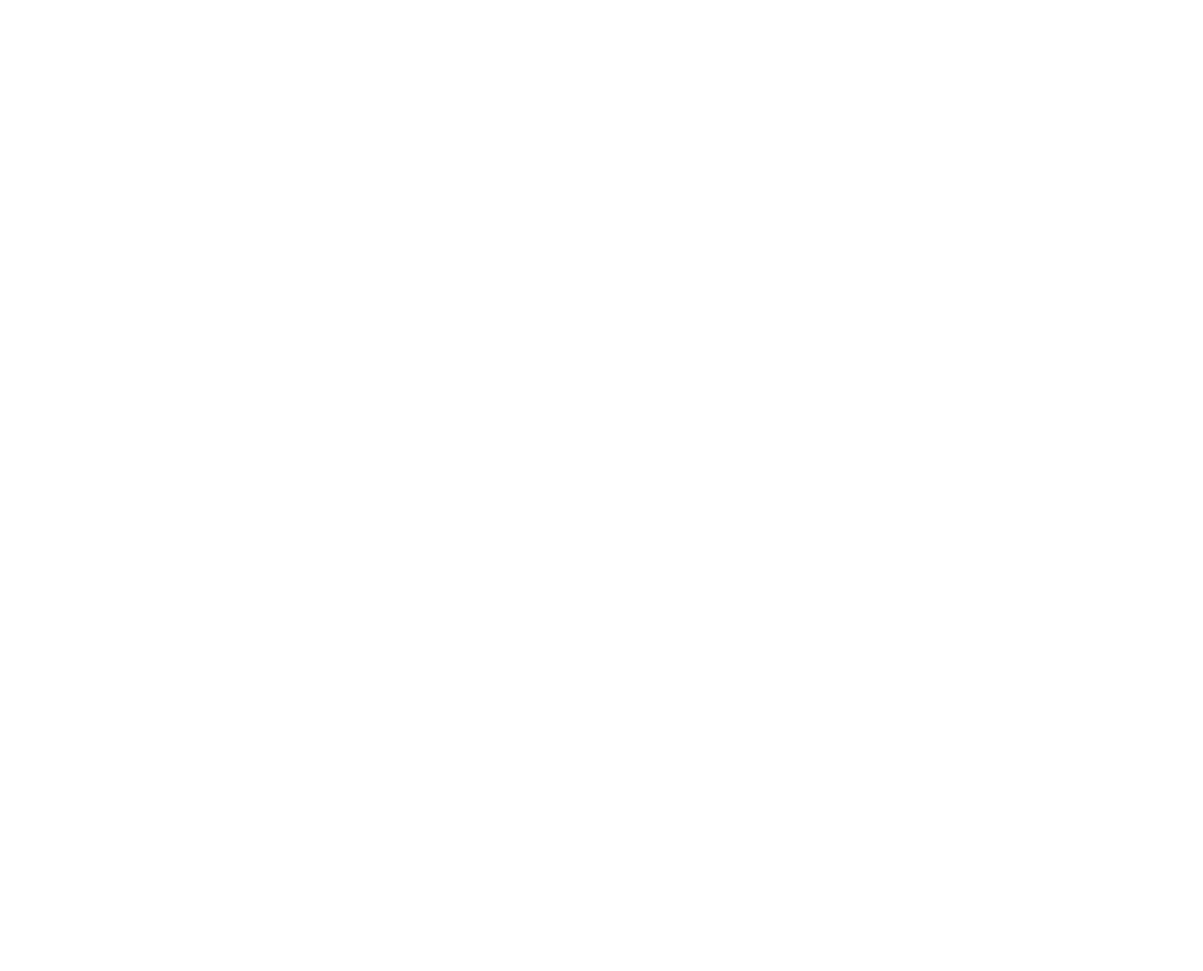
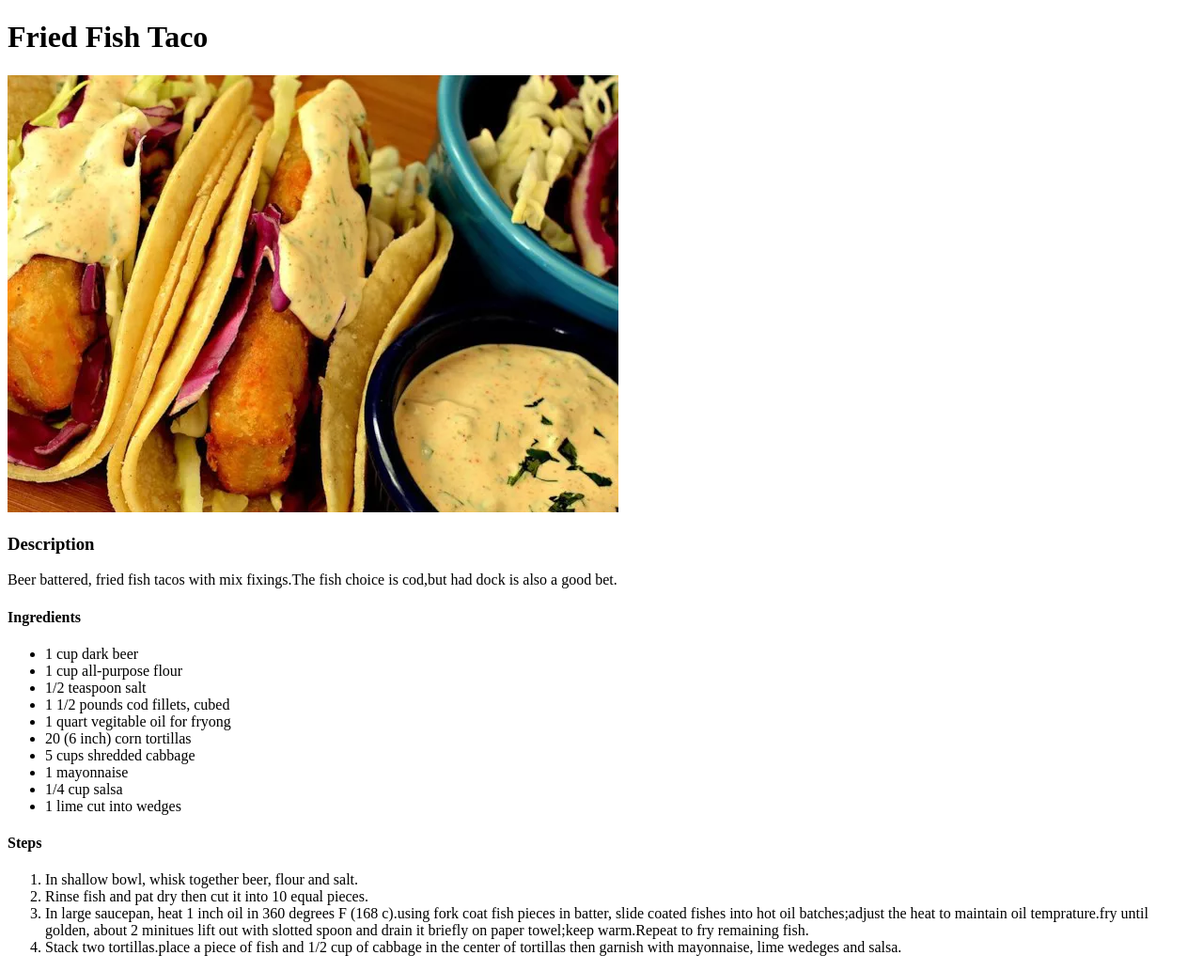
Before and after one commit to Girma3/odin-recipes, a plain HTML site: page recipes/friedfishtaco.html in a window 1280 px wide. Shown: the whole page at 94% size. Before the commit the page ends 800 px from the top, so only its background shows below. Drawn offline with Linux system fonts and the light colour scheme.

Commit message:
images for recipe pages

```diff
--- a/recipes/friedfishtaco.html
+++ b/recipes/friedfishtaco.html
@@ -0,0 +1,53 @@
+<!DOCTYPE html>
+<html lang="en">
+
+<head>
+    <title>
+
+    </title>
+    <meta charset="utf -8">
+</head>
+
+<body>
+    <h1>Fried Fish Taco</h1>
+    <img src="../recipes/images/fishtaco.webp">
+    <h3>Description</h3>
+    <p>Beer battered, fried fish tacos with mix fixings.The fish choice is cod,but had
+        dock is also a good bet.
+    <h4>Ingredients</h4>
+    <ul>
+        <li>1 cup dark beer</li>
+        <li>1 cup all-purpose flour</li>
+        <li>1/2 teaspoon salt</li>
+        <li>1 1/2 pounds cod fillets, cubed</li>
+        <li>1 quart vegitable oil for fryong</li>
+        <li>20 (6 inch) corn tortillas</li>
+        <li>5 cups shredded cabbage</li>
+        <li>1 mayonnaise</li>
+        <li>1/4 cup salsa</li>
+        <li>1 lime cut into wedges</li>
+    </ul>
+    <h4>Steps</h4>
+    <ol>
+        <li>In shallow bowl, whisk together beer, flour and salt.</li>
+
+        <li>Rinse fish and pat dry then cut it into 10 equal pieces.</li>
+
+        <li>In large saucepan, heat 1 inch oil in 360 degrees F (168 c).using
+            fork coat fish pieces in batter, slide coated fishes into hot oil
+            batches;adjust the heat to maintain oil temprature.fry until golden,
+            about 2 minitues lift out with slotted spoon and drain it briefly on
+            paper towel;keep warm.Repeat to fry remaining fish.</li>
+
+        <li>Stack two tortillas.place a piece of fish and 1/2 cup of cabbage in the
+            center of tortillas then garnish with mayonnaise, lime wedeges and
+            salsa.</li>
+
+
+
+
+    </ol>
+    </p>
+</body>
+
+</html>
```
Also changed, not shown: recipes/mintchicken.html (+1 -1 lines), recipes/sevenlayersalad.html (+1 -1 lines), recipes/images/fishtaco.webp (added), recipes/images/mintchicken.webp (added), recipes/images/sevenlayersalad.webp (added), 1 other file.
